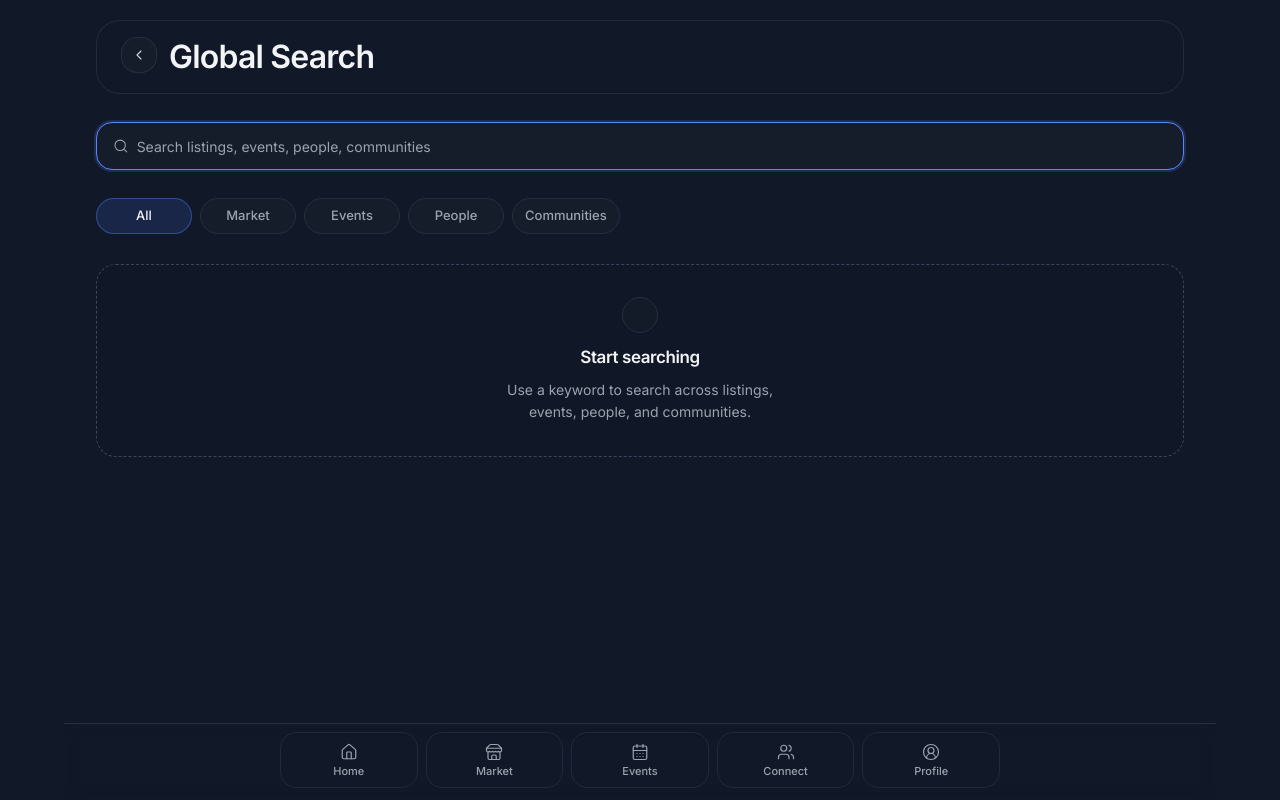
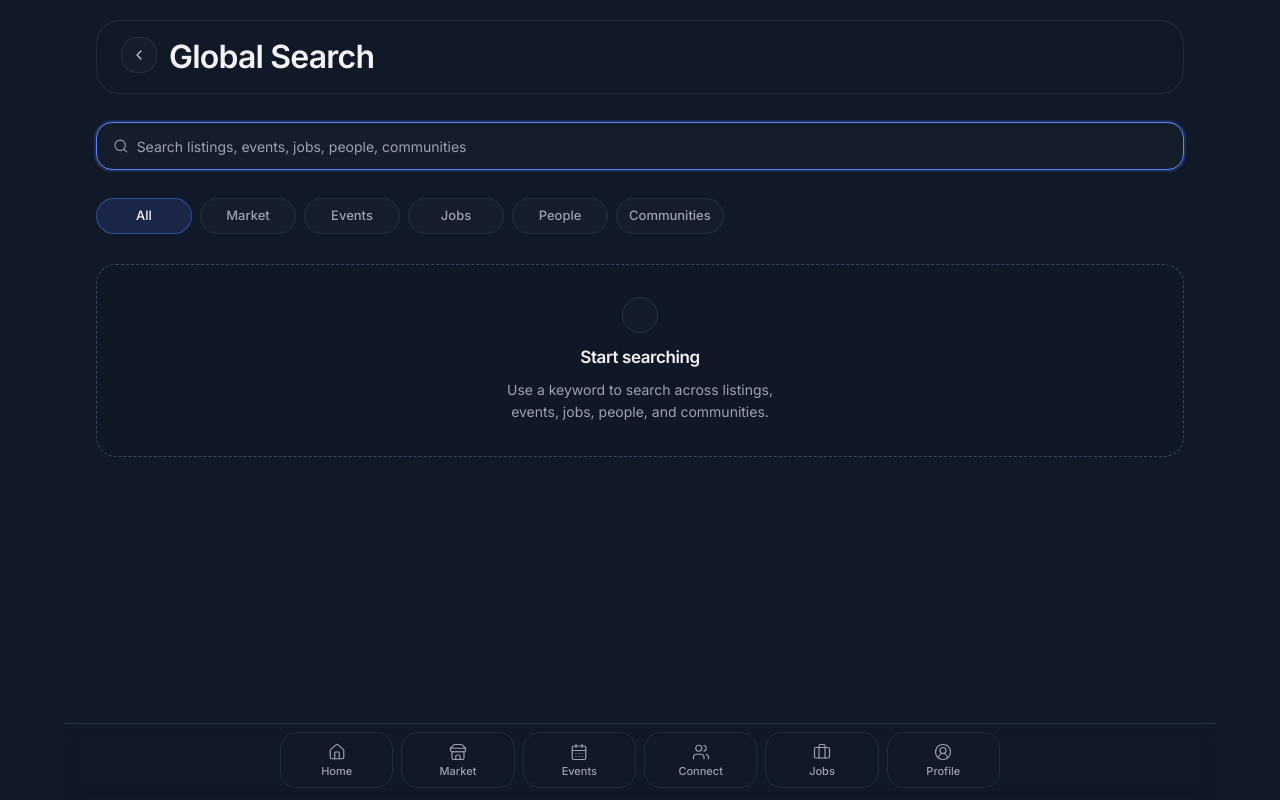
Before and after one commit to saidstrong/NU-Hub, a Next.js app: page /search in a window 1280 px wide. Built offline with nearby package versions, Linux system fonts and the light colour scheme.

Commit message:
Lobs navigations

```diff
--- a/app/(app)/home/page.tsx
+++ b/app/(app)/home/page.tsx
@@ -1,6 +1,7 @@
 import Link from "next/link";
 import {
   ArrowRight,
+  Briefcase,
   CalendarDays,
   Compass,
   ShoppingBag,
@@ -15,6 +16,7 @@ import { PersonCard } from "@/components/ui/PersonCard";
 import { SearchBar } from "@/components/ui/SearchBar";
 import { SectionHeader } from "@/components/ui/SectionHeader";
 import { SectionCard } from "@/components/ui/SectionCard";
+import { isFeatureEnabled } from "@/lib/config/features";
 import {
   getCommunities,
   getPeopleDiscovery,
@@ -25,6 +27,7 @@ import { getPublishedEvents, toEventCardData } from "@/lib/events/data";
 import { getActiveListings, toListingCardData } from "@/lib/market/data";
 
 export default async function HomePage() {
+  const jobsEnabled = isFeatureEnabled("jobsBoard");
   let listings: Awaited<ReturnType<typeof getActiveListings>> = [];
   let events: Awaited<ReturnType<typeof getPublishedEvents>> = [];
   let people: Awaited<ReturnType<typeof getPeopleDiscovery>> = [];
@@ -55,7 +58,11 @@ export default async function HomePage() {
         />
         <div className="mt-3">
           <SearchBar
-            placeholder="Search market, events, people, communities"
+            placeholder={
+              jobsEnabled
+                ? "Search market, events, jobs, people, communities"
+                : "Search market, events, people, communities"
+            }
             queryName="q"
             defaultValue=""
             action="/search"
@@ -115,7 +122,7 @@ export default async function HomePage() {
 
       <section className="wire-panel">
         <SectionHeader title="Quick access" />
-        <div className="grid grid-cols-2 gap-2.5 xl:grid-cols-4">
+        <div className={`grid grid-cols-2 gap-2.5 ${jobsEnabled ? "xl:grid-cols-5" : "xl:grid-cols-4"}`}>
           <Link
             href="/market"
             className="wire-card wire-hover flex min-h-[90px] flex-col justify-between rounded-[var(--radius-card)] p-3.5 focus-visible:outline-none focus-visible:ring-2 focus-visible:ring-accent/35"
@@ -146,6 +153,18 @@ export default async function HomePage() {
               <p className="text-[12px] text-wire-300">People and groups</p>
             </div>
           </Link>
+          {jobsEnabled ? (
+            <Link
+              href="/jobs"
+              className="wire-card wire-hover flex min-h-[90px] flex-col justify-between rounded-[var(--radius-card)] p-3.5 focus-visible:outline-none focus-visible:ring-2 focus-visible:ring-accent/35"
+            >
+              <Briefcase className="h-4 w-4 text-wire-100" aria-hidden="true" />
+              <div>
+                <p className="text-[14px] font-semibold text-wire-100">Jobs</p>
+                <p className="text-[12px] text-wire-300">Campus openings</p>
+              </div>
+            </Link>
+          ) : null}
           <Link
             href="/campus"
             className="wire-card wire-hover flex min-h-[90px] flex-col justify-between rounded-[var(--radius-card)] p-3.5 focus-visible:outline-none focus-visible:ring-2 focus-visible:ring-accent/35"
--- a/app/(app)/search/page.tsx
+++ b/app/(app)/search/page.tsx
@@ -7,6 +7,7 @@ import { SearchBar } from "@/components/ui/SearchBar";
 import { SectionCard } from "@/components/ui/SectionCard";
 import { TabRow } from "@/components/ui/TabRow";
 import { TopBar } from "@/components/ui/TopBar";
+import { isFeatureEnabled } from "@/lib/config/features";
 import { searchGlobalEntities } from "@/lib/search/data";
 import {
   parseSearchQueryParam,
@@ -21,6 +22,7 @@ type SearchPageProps = {
 };
 
 export default async function SearchPage({ searchParams }: SearchPageProps) {
+  const jobsEnabled = isFeatureEnabled("jobsBoard");
   const { q } = await searchParams;
   const { query, error: queryError } = parseSearchQueryParam(q);
   const canSearch = query.length >= SEARCH_MIN_QUERY_LENGTH;
@@ -47,7 +49,11 @@ export default async function SearchPage({ searchParams }: SearchPageProps) {
     <main>
       <TopBar title="Global Search" backHref="/home" />
       <SearchBar
-        placeholder="Search listings, events, people, communities"
+        placeholder={
+          jobsEnabled
+            ? "Search listings, events, jobs, people, communities"
+            : "Search listings, events, people, communities"
+        }
         queryName="q"
         defaultValue={q}
         action="/search"
@@ -69,6 +75,7 @@ export default async function SearchPage({ searchParams }: SearchPageProps) {
           { label: "All", href: "/search" },
           { label: "Market" },
           { label: "Events" },
+          ...(jobsEnabled ? [{ label: "Jobs", href: "/jobs" }] : []),
           { label: "People" },
           { label: "Communities" },
         ]}
@@ -77,7 +84,11 @@ export default async function SearchPage({ searchParams }: SearchPageProps) {
       {!q?.trim() ? (
         <EmptyState
           title="Start searching"
-          description="Use a keyword to search across listings, events, people, and communities."
+          description={
+            jobsEnabled
+              ? "Use a keyword to search across listings, events, jobs, people, and communities."
+              : "Use a keyword to search across listings, events, people, and communities."
+          }
         />
       ) : null}
 
--- a/components/shell/BottomNav.tsx
+++ b/components/shell/BottomNav.tsx
@@ -3,6 +3,7 @@
 import Link from "next/link";
 import { usePathname } from "next/navigation";
 import {
+  Briefcase,
   CalendarDays,
   Home,
   Store,
@@ -10,21 +11,27 @@ import {
   Users,
 } from "lucide-react";
 import { cn } from "@/lib/cn";
+import { isFeatureEnabled } from "@/lib/config/features";
 
-const navItems = [
+const baseNavItems = [
   { label: "Home", href: "/home", icon: Home },
   { label: "Market", href: "/market", icon: Store },
   { label: "Events", href: "/events", icon: CalendarDays },
   { label: "Connect", href: "/connect", icon: Users },
   { label: "Profile", href: "/profile", icon: UserCircle2 },
-];
+] as const;
 
 export function BottomNav() {
   const pathname = usePathname();
+  const jobsEnabled = isFeatureEnabled("jobsBoard");
+  const navItems = jobsEnabled
+    ? [...baseNavItems.slice(0, 4), { label: "Jobs", href: "/jobs", icon: Briefcase }, baseNavItems[4]]
+    : baseNavItems;
+  const gridColumnsClass = jobsEnabled ? "grid-cols-6" : "grid-cols-5";
 
   return (
     <nav className="fixed bottom-0 left-1/2 z-30 w-full max-w-6xl -translate-x-1/2 border-t border-wire-700 bg-wire-900/96 px-3 pb-[calc(0.75rem+env(safe-area-inset-bottom))] pt-2 backdrop-blur sm:px-4">
-      <ul className="mx-auto grid max-w-[720px] grid-cols-5 gap-2">
+      <ul className={cn("mx-auto grid max-w-[720px] gap-2", gridColumnsClass)}>
         {navItems.map((item) => {
           const Icon = item.icon;
           const isActive =
```
Also changed, not shown: 1 other file (tests, documents, lock files or other folders).
